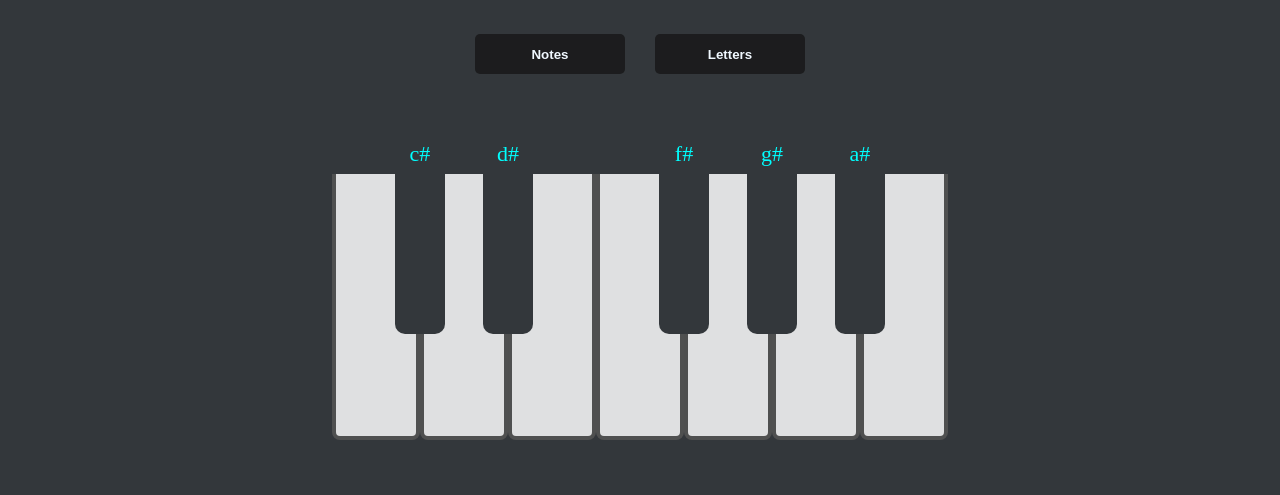
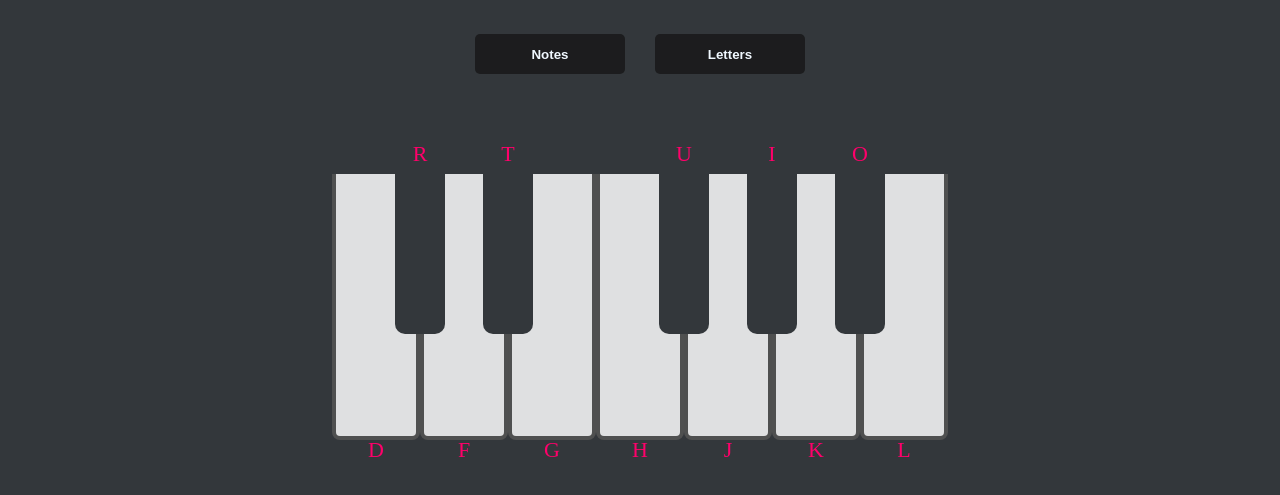
Before and after one commit to Skepyan/test_piano, a plain HTML site: page index.html in a window 1280 px wide. Shown: the part 79-574 px from the top of the page. Drawn offline with Linux system fonts and the light colour scheme.

Commit message:
feat: add new class 'note' and ind

```diff
--- a/style.css
+++ b/style.css
@@ -66,6 +66,7 @@ margin-left: 30px;
     border-top: none;
     cursor: pointer;
     transition: 0.2s;
+    z-index: 2;
 }
 .piano_key:hover{
     background-color:rgba(255, 255, 255, 0.514);
@@ -79,6 +80,8 @@ margin-left: 30px;
     top: 0;
     left: 325px;
     top: -10px;
+    right: 325px;
+    justify-content: space-between;
 
 }
 
@@ -92,14 +95,27 @@ margin-left: 30px;
     border-radius: 0px 0px 10px 10px;
     border: none;
 }
-.sharp + .sharp{
-margin-left: 38px;
-}
+
 .sharp:hover{
 background-color: #33373b;
 }
 
-.piano_key.sharp.letter:before{
+
+
+
+
+.piano_key:before{
+    content: attr(data-note);
+    position: absolute;
+    bottom: -30px;
+    width: 70px;
+    height: 40px;
+    font-size: 22px;
+    line-height: 40px;
+    text-align: center;
+    color:  rgb(255, 0, 106);
+}
+.piano_key.sharp:before{
     content: attr(data-note);
     position: absolute;
     top: -30px;
@@ -108,6 +124,27 @@ background-color: #33373b;
     font-size: 22px;
     line-height: 40px;
     text-align: center;
-    color: cyan;
-
+    color: rgb(255, 0, 106);
 }
+.letter::before{
+    content: attr(data-letter);
+    position: absolute;
+    bottom: -30px;
+    width: 80px;
+    height: 40px;
+    font-size: 22px;
+    line-height: 40px;
+    text-align: center;
+    color:   rgb(255, 0, 106);
+}
+.sharp.letter::before{
+    content: attr(data-letter);
+    position: absolute;
+    top: -30px;
+    width: 50px;
+    height: 40px;
+    font-size: 22px;
+    line-height: 40px;
+    text-align: center;
+    color: rgb(255, 0, 106);
+}
```
